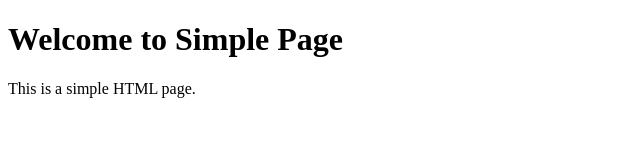
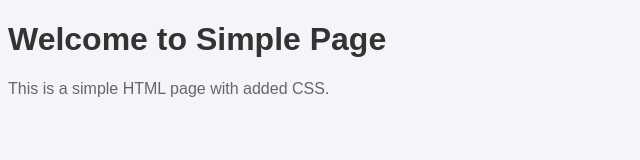
Before and after one commit to cchalla1/simple-page5, a plain HTML site: page index.html in a window 1280 px wide. Shown: the whole page, without its empty margins (0-640 px from the left). Drawn offline with Linux system fonts and the light colour scheme.

Commit message:
Add CSS to HTML page

```diff
--- a/index.html
+++ b/index.html
@@ -2,9 +2,14 @@
 <html>
 <head>
     <title>Simple Page</title>
+    <style>
+        body { font-family: Arial, sans-serif; background-color: #f4f4f9; }
+        h1 { color: #333; }
+        p { color: #666; }
+    </style>
 </head>
 <body>
     <h1>Welcome to Simple Page</h1>
-    <p>This is a simple HTML page.</p>
+    <p>This is a simple HTML page with added CSS.</p>
 </body>
 </html>
```
